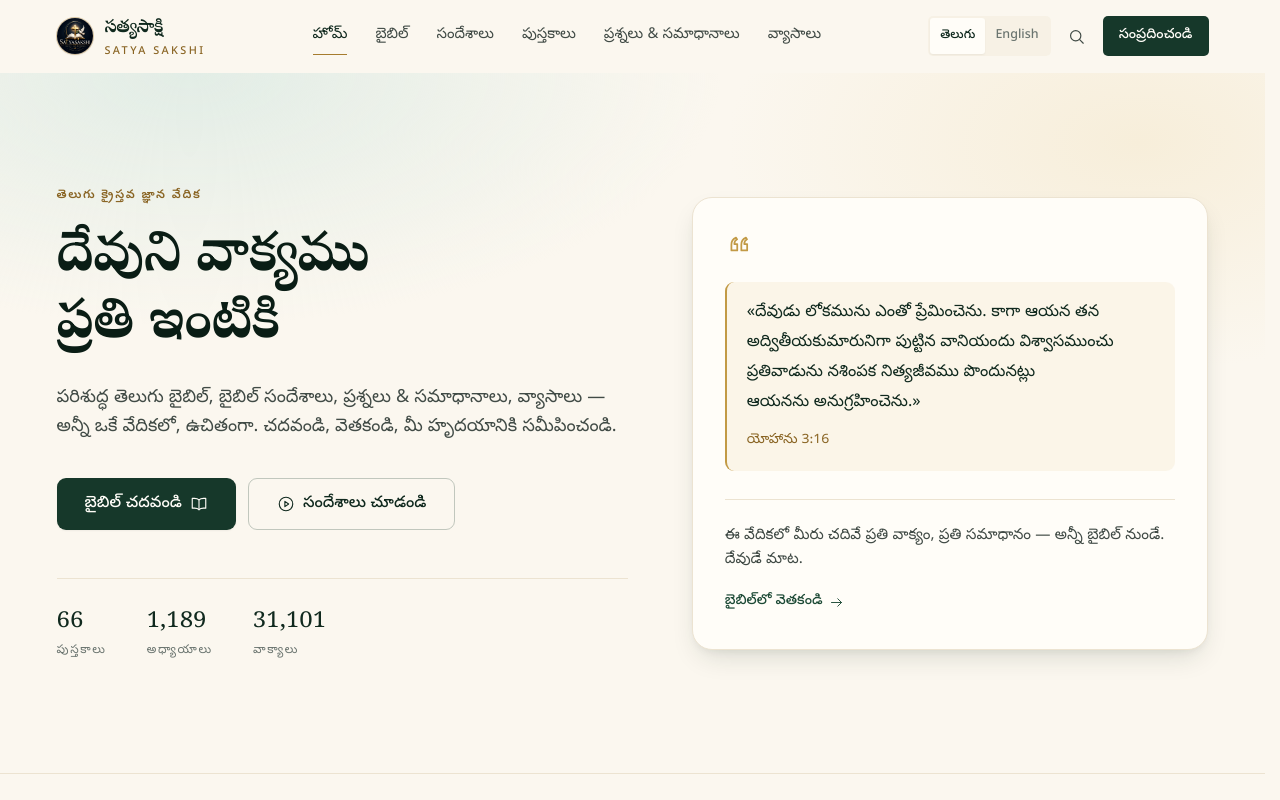
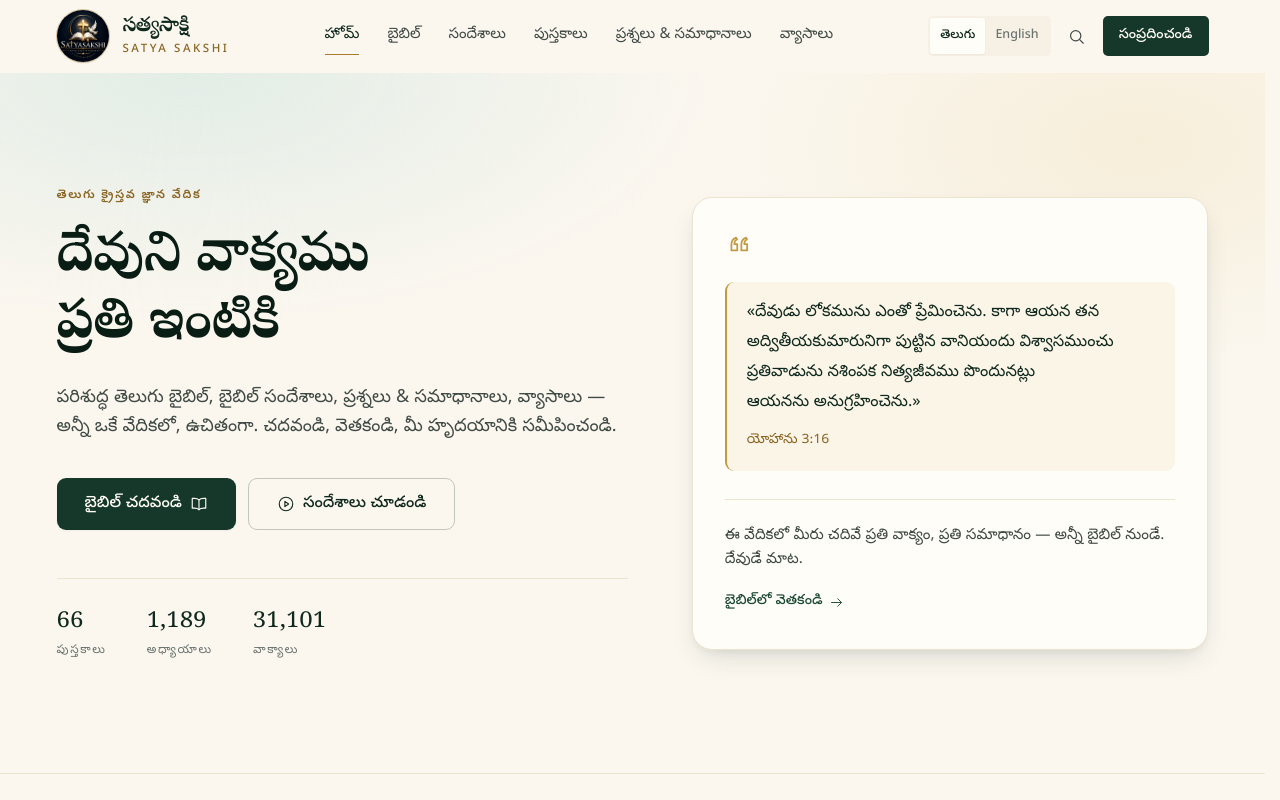
Before and after one commit to ukk1019-yhat/Bible, a React (Vite) app: page / in a window 1280 px wide. Shown: the top 800 px of the page. Built offline with nearby package versions, Linux system fonts and the light colour scheme.

Commit message:
style(brand): increase logo size and brand typography in header, footer, and drawer

```diff
--- a/src/components/brand/Logo.tsx
+++ b/src/components/brand/Logo.tsx
@@ -4,7 +4,7 @@ import { site } from '../../config/site'
 /**
  * Brand identity using the official Satya Sakshi logo.
  */
-export function BrandMark({ size = 42, className = '' }: { size?: number; className?: string }) {
+export function BrandMark({ size = 52, className = '' }: { size?: number; className?: string }) {
   return (
     <img
       src="/brand/satyasakshi-logo-original.png"
@@ -25,11 +25,11 @@ export function Wordmark({
   size?: 'sm' | 'md'
   onDark?: boolean
 }) {
-  const telugu = size === 'sm' ? 'text-base' : 'text-lg'
-  const english = size === 'sm' ? 'text-[0.62rem]' : 'text-[0.68rem]'
+  const telugu = size === 'sm' ? 'text-base' : 'text-[1.28rem]'
+  const english = size === 'sm' ? 'text-[0.64rem]' : 'text-[0.72rem]'
 
   return (
-    <span className="flex flex-col leading-none">
+    <span className="flex flex-col leading-tight">
       <span
         className={`font-serif font-bold tracking-tight ${telugu} ${
           onDark ? 'text-cream-50' : 'text-forest-900'
@@ -38,7 +38,7 @@ export function Wordmark({
         {site.brand.telugu}
       </span>
       <span
-        className={`mt-1 font-sans font-medium uppercase tracking-[0.22em] ${english} ${
+        className={`mt-0.5 font-sans font-medium uppercase tracking-[0.22em] ${english} ${
           onDark ? 'text-gold-400/85' : 'text-gold-700'
         }`}
       >
@@ -51,7 +51,7 @@ export function Wordmark({
 export function BrandLockup({
   size = 'md',
   onDark = false,
-  markSize = 36,
+  markSize = 52,
   className = '',
 }: {
   size?: 'sm' | 'md'
@@ -62,10 +62,10 @@ export function BrandLockup({
   return (
     <Link
       to="/"
-      className={`group inline-flex items-center gap-3 ${className}`}
+      className={`group inline-flex items-center gap-3.5 ${className}`}
       aria-label={`${site.brand.telugu} — ముఖ్య పేజీకి వెళ్ళండి`}
     >
-      <BrandMark size={markSize} className="shrink-0 transition-transform duration-300 group-hover:scale-[1.04]" />
+      <BrandMark size={markSize} className="shrink-0 transition-transform duration-300 group-hover:scale-[1.05]" />
       <Wordmark size={size} onDark={onDark} />
     </Link>
   )
--- a/src/components/layout/SiteFooter.tsx
+++ b/src/components/layout/SiteFooter.tsx
@@ -37,7 +37,7 @@ export function SiteFooter() {
       <div className="shell grid gap-12 py-14 md:grid-cols-2 lg:grid-cols-[1.4fr_1fr_1fr] lg:gap-16">
         <div className="max-w-sm">
           <div className="flex items-center gap-3">
-            <BrandMark size={44} />
+            <BrandMark size={56} />
             <Wordmark onDark />
           </div>
 
--- a/src/components/layout/SiteHeader.tsx
+++ b/src/components/layout/SiteHeader.tsx
@@ -150,7 +150,7 @@ export function SiteHeader() {
             style={{ animation: 'drawer-in 0.28s var(--ease-calm) both' }}
           >
             <div className="flex items-center justify-between border-b border-cream-300 px-5 py-4">
-              <BrandLockup size="sm" markSize={30} />
+              <BrandLockup size="sm" markSize={42} />
               <button
                 type="button"
                 onClick={() => closeDrawer()}
```
